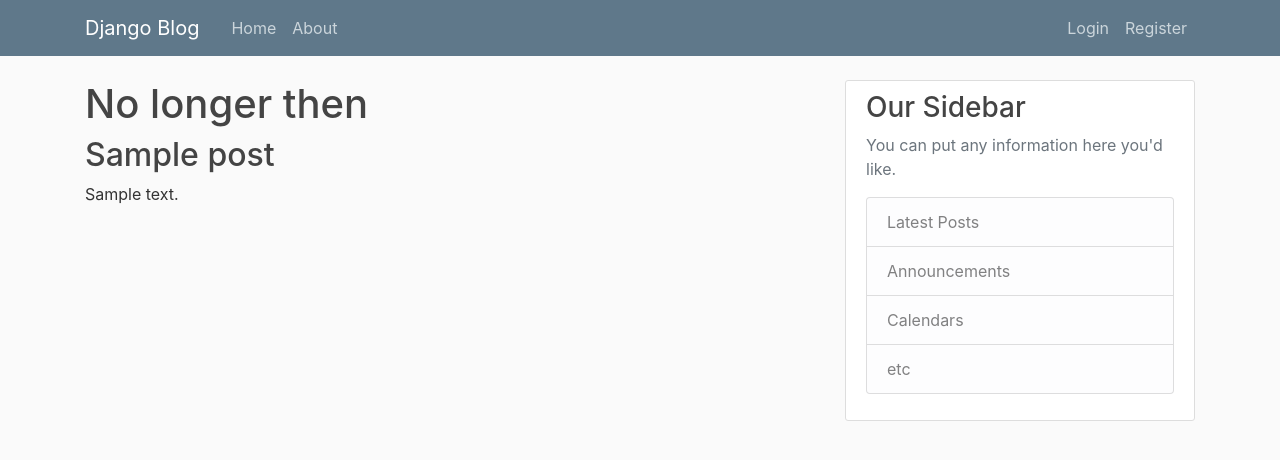
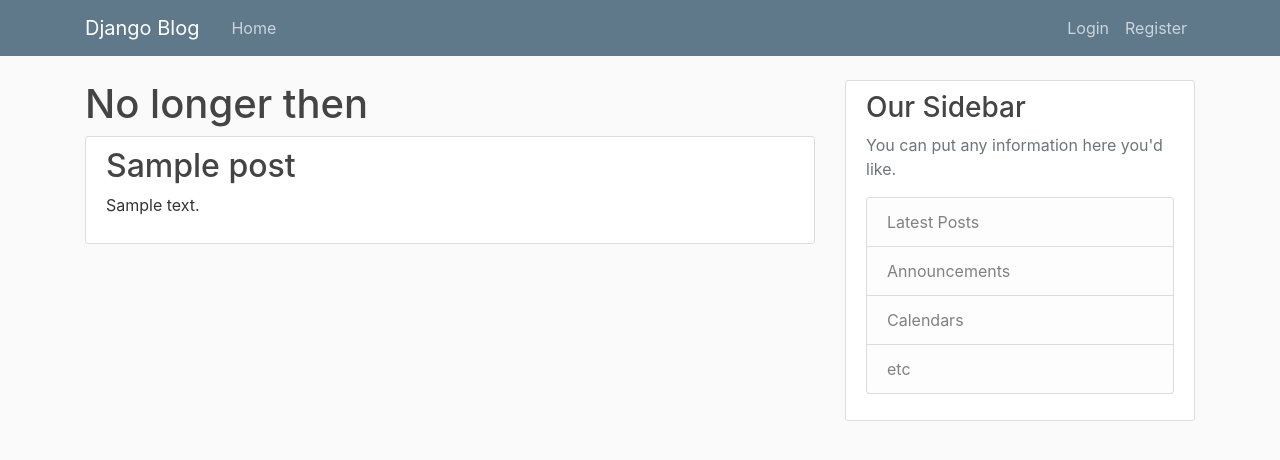
Before and after one commit to dev8702/store, a Django app: template blog/templates/blog/home.html in a window 1280 px wide. Shown: the top 460 px of the page. Run offline with Django 3.2, Linux system fonts and the light colour scheme; the template is opened without the code that fills it: most values are stand-ins (such as "Sample title", 1, 10 or a date in 2020); some libraries are stand-ins or nearby versions.

Commit message:
Added styling for each blog item

```diff
--- a/blog/templates/blog/base.html
+++ b/blog/templates/blog/base.html
@@ -30,7 +30,6 @@
             <div class="collapse navbar-collapse" id="navbarToggle">
                 <div class="navbar-nav mr-auto">
                     <a class="nav-item nav-link" href="/">Home</a>
-                    <a class="nav-item nav-link" href="/about">About</a>
                 </div>
                 <!-- Navbar Right Side -->
                 <div class="navbar-nav">
--- a/blog/templates/blog/home.html
+++ b/blog/templates/blog/home.html
@@ -3,7 +3,13 @@
 {% block content %}
     <h1>No longer then</h1>
     {% for post in posts %}
-        <h2>{{ post.title }}</h2>
-        <p>{{ post.content }}</p>
-    {%  endfor %}
+
+        <article class="media content-section">
+            <div class="media-body">
+                <h2><a class="article-title" href="#">{{ post.title }}</a></h2>
+                <p class="article-content">{{ post.content }}</p>
+            </div>
+        </article>
+
+    {% endfor %}
 {% endblock %}
```
